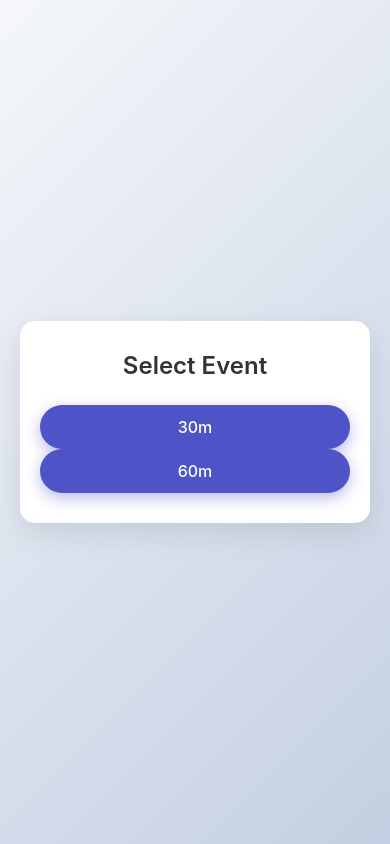
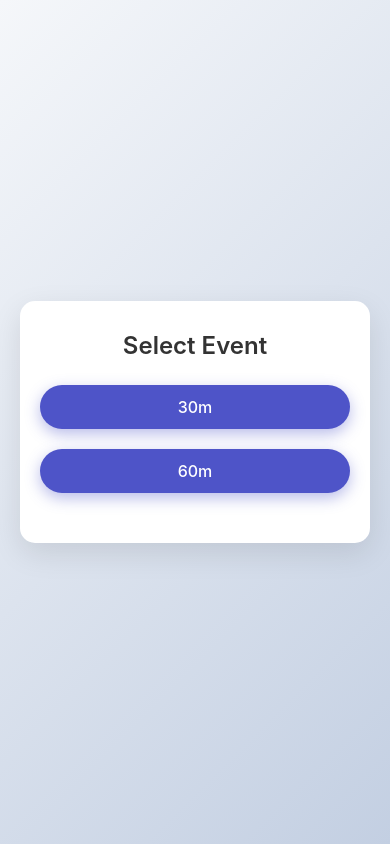
Before and after one commit to Constantinos-koumides/sms_booking, a plain HTML site: page index.html in a window 390 px wide. Drawn offline with Linux system fonts and the light colour scheme.

Commit message:
Update index.html

```diff
--- a/index.html
+++ b/index.html
@@ -74,6 +74,7 @@
                 padding: 12px 25px;
                 font-size: 16px;
                 width: 100%;
+                margin-bottom: 20px;
             }
         }
     </style>
@@ -82,7 +83,6 @@
     <div class="container">
         <h1>Select Event</h1>
         <a href="https://calendly.com/const09kk/new-meeting" target="_blank" class="btn">30m</a>
-        <br>
         <a href="https://calendly.com/const09kk/new-meeting-1" target="_blank" class="btn">60m</a>
     </div>
 </body>
```
